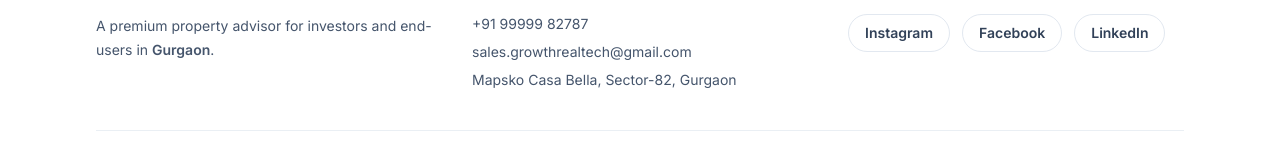
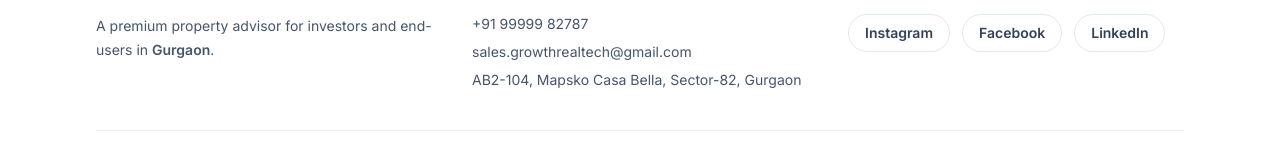
Before and after one commit to shashank5518/grt-static, a Next.js app: page / in a window 1280 px wide. Shown: the part 5650-5810 px from the top of the page. Built offline with nearby package versions, Linux system fonts and the light colour scheme; no server answers.

Commit message:
address update

```diff
--- a/components/Footer.tsx
+++ b/components/Footer.tsx
@@ -31,7 +31,7 @@ export function Footer() {
                 sales.growthrealtech@gmail.com
               </a>
               <p className="text-slate-600">
-                Mapsko Casa Bella, Sector-82, Gurgaon
+                AB2-104, Mapsko Casa Bella, Sector-82, Gurgaon
               </p>
             </div>
           </div>
```
